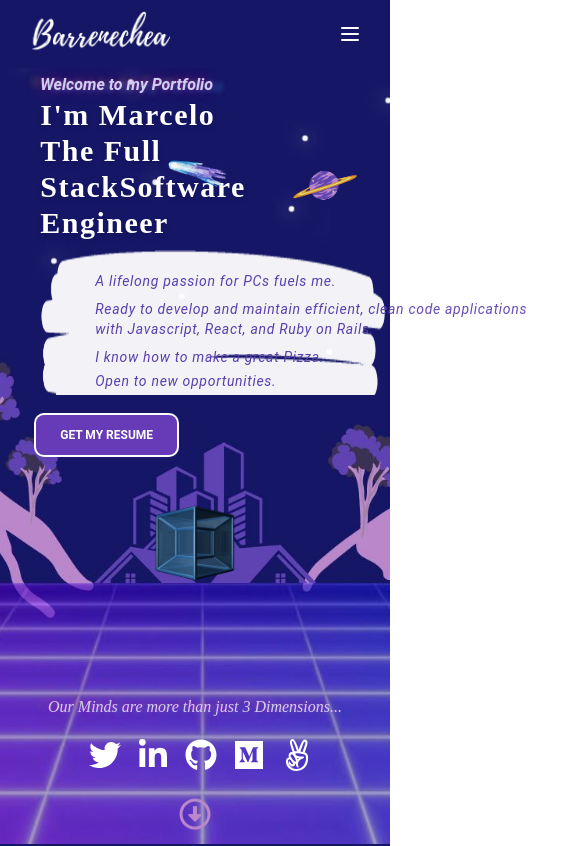
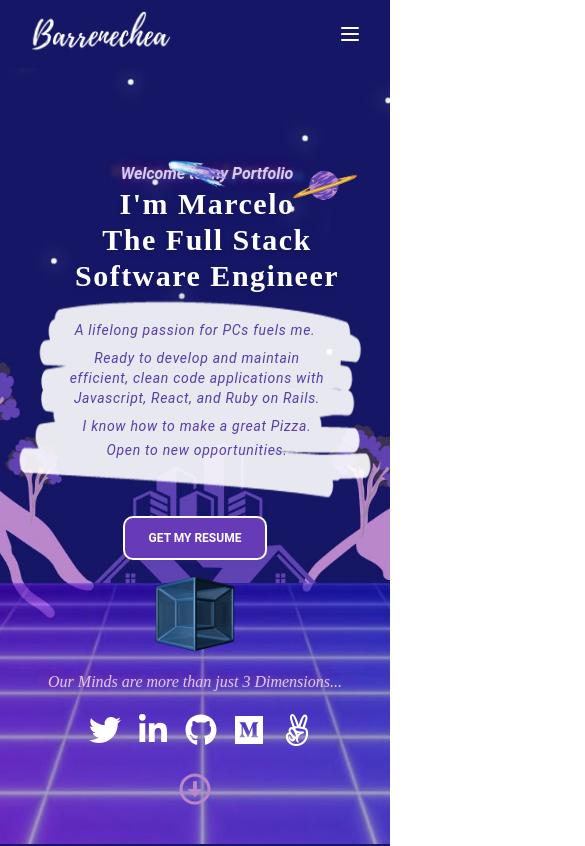
Before and after one commit to chelobotix/Portfolio_React, a React (Vite) app: page / in a window 390 px wide. Shown: the top 846 px of the page, 585 px wide, since content can reach past the window. Built offline with nearby package versions, Linux system fonts and the light colour scheme; a web font is replaced by a local one.

Commit message:
Update hero mobile

```diff
--- a/src/components/CallAction/CallAction.jsx
+++ b/src/components/CallAction/CallAction.jsx
@@ -5,7 +5,7 @@ const CallAction = () => {
   return (
     <div className="flex items-center gap-4 mt-3">
       <a href={resumePDF}>
-        <Button color={"deep-purple"} className="ml-5 mt-2 ring-2 ring-white">
+        <Button color={"deep-purple"} className="ring-2 ring-white">
           Get My Resume
         </Button>
       </a>
--- a/src/components/Hero/Hero.jsx
+++ b/src/components/Hero/Hero.jsx
@@ -43,30 +43,35 @@ const Hero = () => {
         >
           <img src={comet} alt="" />
         </motion.div>
-        <div className="flex flex-col w-11/12 items-start justify-center mt-8 py-8 md:mt-16">
+        <div className="flex flex-col items-center w-11/12 mt-32">
           <p className="animateText font-semibold italic pl-6">Welcome to my Portfolio</p>
-          <h1 className="text-white font-bold  text-3xl drop-shadow-md font-monument text-left md:text-5xl md:w-[730px] 2xl:text-6xl leading-9 tracking-wider pl-6">
+          <h1 className="text-white font-bold  text-3xl drop-shadow-md font-monument text-center leading-9 tracking-wider pl-6">
             I'm Marcelo
-            <br />
-            <span className=" md:tracking-normal 2xl:text-5xl">The Full Stack</span>
-            <span className=" md:tracking-normal 2xl:text-5xl">Software Engineer</span>
+            <p className=" md:tracking-normal 2xl:text-5xl">The Full Stack</p>
+            <p className=" md:tracking-normal 2xl:text-5xl">Software Engineer</p>
           </h1>
-          <div className="w-[800px]">
-            <div className={`w-[600px] opacity-95 flex justify-center ${style.frame}`}>
-              <div className="w-3/4">
-                <p className="text-dark-pink px-1 italic text-sm mb-2 tracking-wider">A lifelong passion for PCs fuels me.</p>
-                <p className="text-dark-pink pl-1 italic text-sm mb-2 tracking-wider leading-5">
+
+          <div className="w-full">
+            <div className={`opacity-90 flex justify-center ${style.frame}`}>
+              <div className="w-9/12">
+                <p className="text-dark-pink px-1 italic text-sm mb-2 tracking-wider text-center">
+                  A lifelong passion for PCs fuels me.
+                </p>
+                <p className="text-dark-pink pl-1 italic text-sm mb-2 tracking-wider leading-5 text-center">
                   Ready to develop and maintain efficient, clean code applications with Javascript, React, and Ruby on Rails.
                 </p>
-                <p className="text-dark-pink pl-1 italic text-sm mb-1 tracking-wider">I know how to make a great Pizza.</p>
-                <p className="text-dark-pink pl-1 italic text-sm mb-1 tracking-wider">Open to new opportunities.</p>
+                <p className="text-dark-pink pl-1 italic text-sm mb-1 tracking-wider text-center">
+                  I know how to make a great Pizza.
+                </p>
+                <p className="text-dark-pink pl-1 italic text-sm mb-1 tracking-wider text-center">Open to new opportunities.</p>
               </div>
             </div>
           </div>
+
           <CallAction />
         </div>
         <div>
-          <img className="w-28 h-auto pb-24 lg:w-40 lg:pb-2 2xl:w-48" src={tesseract} alt="Tesseract" />
+          <img className="w-28 h-auto lg:w-40 lg:pb-2 2xl:w-48" src={tesseract} alt="Tesseract" />
         </div>
         <div>
           <p className="text-white text-l md:text-xl lg:text-2xl italic font-monument text-center animateText">
--- a/src/components/Hero/Hero.module.css
+++ b/src/components/Hero/Hero.module.css
@@ -61,6 +61,7 @@
 .frame {
   background-image: url("../../assets/images/frame1.png");
   background-repeat: no-repeat;
-  background-size: 383px 273px;
-  padding-top: 30px;
+  background-size: 100% 100%;
+  padding-top: 26px;
+  padding-bottom: 42px;
 }
```
Also changed, not shown: src/assets/images/frame1.png.
